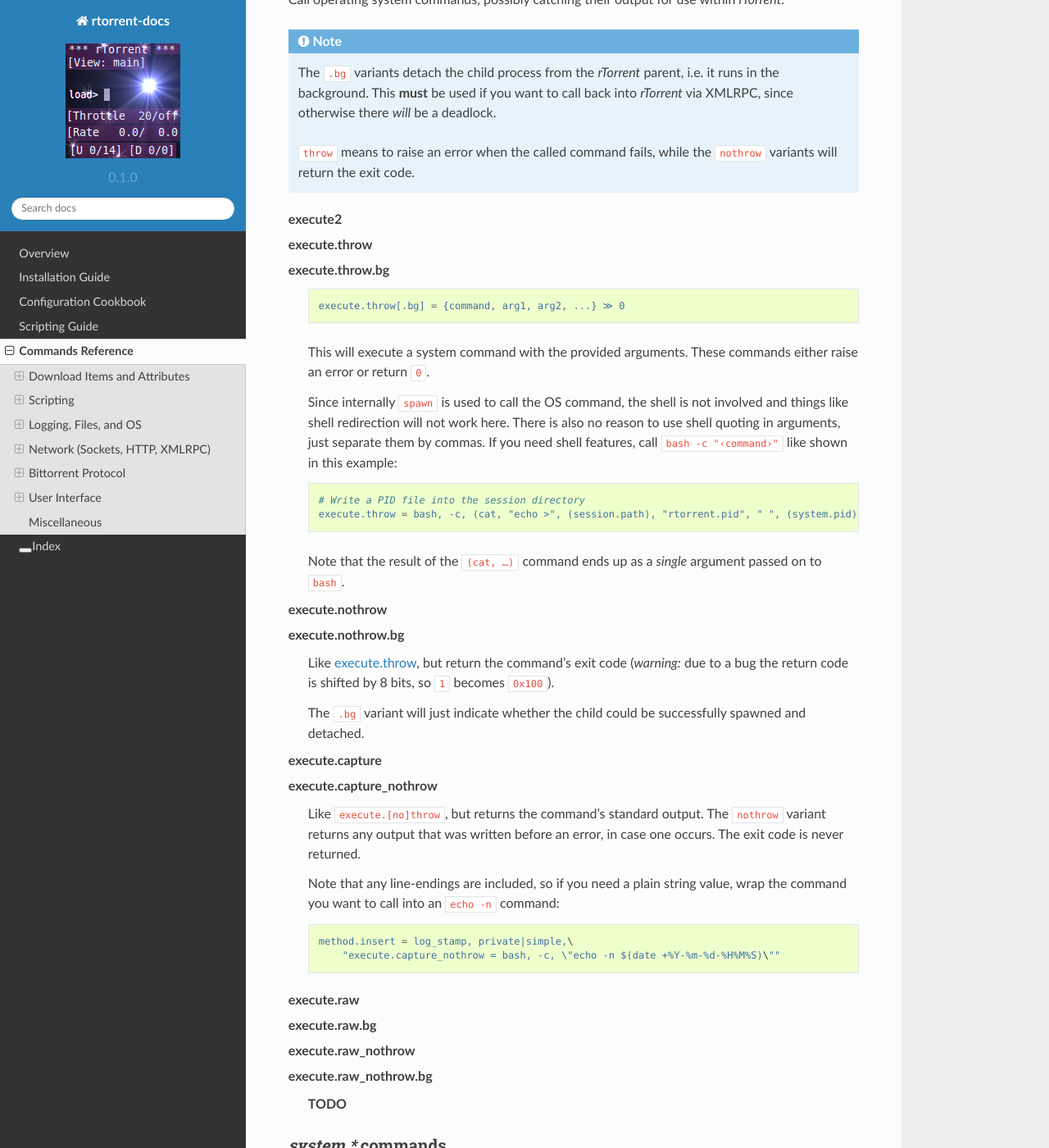
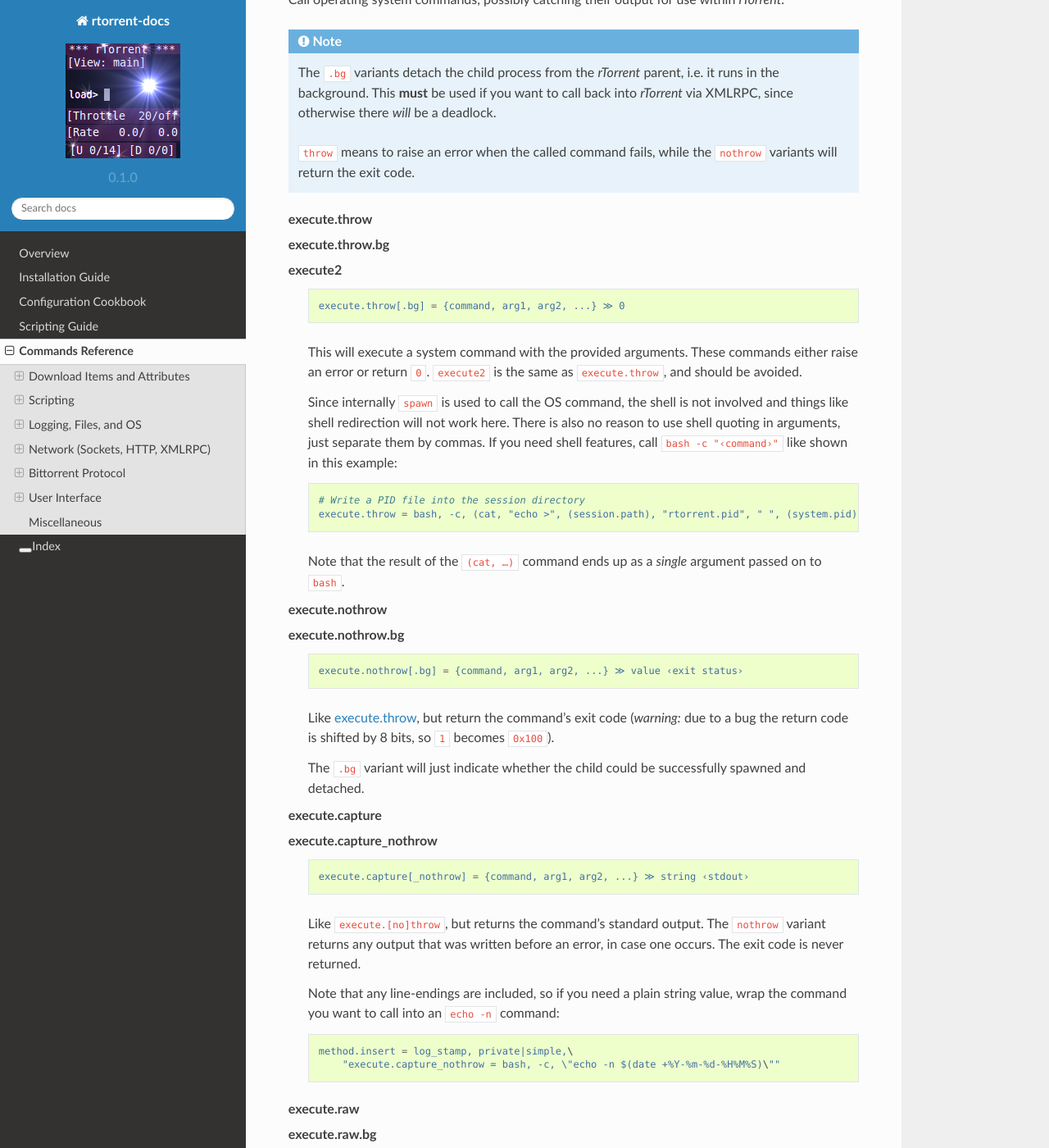
Before and after one commit to rtorrent-community/rtorrent-docs, a Sphinx documentation site: the page built from docs/cmd-ref.rst, in a window 1280 px wide and 1400 px high, scrolled down 14280 px. Shown: the whole window at 82% size. Built offline with Sphinx 7.4.7 and the Read the Docs theme 2.0.0, drawn with Linux system fonts in a browser that asks for light colours.

Commit message:
avoid execute2

```diff
--- a/docs/include-cmd-system.rst
+++ b/docs/include-cmd-system.rst
@@ -17,9 +17,9 @@ Call operating system commands, possibly catching their output for use within *r
 
 .. glossary::
 
-    execute2
     execute.throw
     execute.throw.bg
+    execute2
 
         .. code-block:: ini
 
@@ -27,6 +27,7 @@ Call operating system commands, possibly catching their output for use within *r
 
         This will execute a system command with the provided arguments.
         These commands either raise an error or return ``0``.
+        ``execute2`` is the same as ``execute.throw``, and should be avoided.
 
         Since internally ``spawn`` is used to call the OS command,
         the shell is not involved and things like shell redirection will not work here.
@@ -46,6 +47,10 @@ Call operating system commands, possibly catching their output for use within *r
     execute.nothrow
     execute.nothrow.bg
 
+        .. code-block:: ini
+
+            execute.nothrow[.bg] = {command, arg1, arg2, ...} ≫ value ‹exit status›
+
         Like :term:`execute.throw`, but return the command's exit code
         (*warning:* due to a bug the return code is shifted by 8 bits, so ``1`` becomes ``0x100``).
 
@@ -55,6 +60,10 @@ Call operating system commands, possibly catching their output for use within *r
 
     execute.capture
     execute.capture_nothrow
+
+        .. code-block:: ini
+
+            execute.capture[_nothrow] = {command, arg1, arg2, ...} ≫ string ‹stdout›
 
         Like ``execute.[no]throw``, but returns the command's standard output.
         The ``nothrow`` variant returns any output that was written before an error,
```
